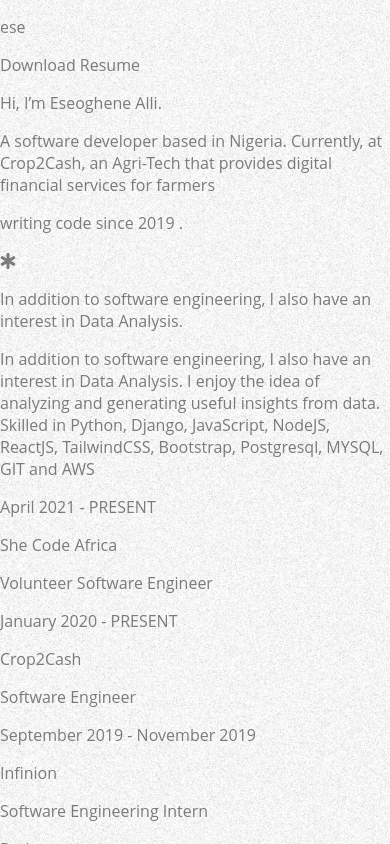
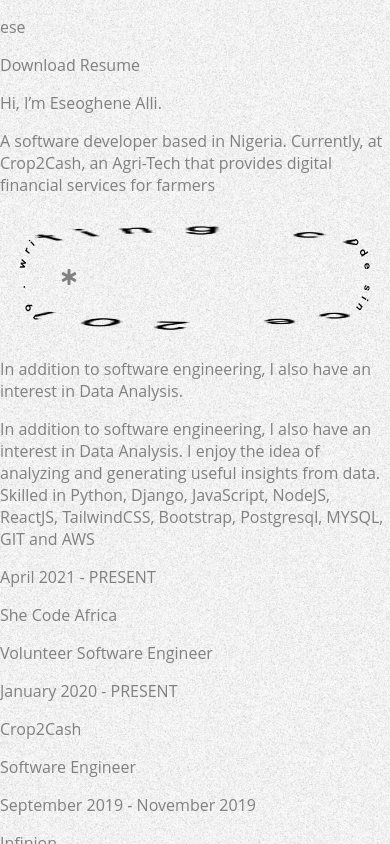
Before and after one commit to EseAlli/ese-dev, a React (Create React App) app: page / in a window 390 px wide. Shown: the top 844 px of the page. Built offline with nearby package versions, Linux system fonts and the light colour scheme.

Commit message:
quick fixes

```diff
--- a/src/Components/Footer/index.jsx
+++ b/src/Components/Footer/index.jsx
@@ -30,18 +30,28 @@ const index = () => {
             </div>
           </div>
         </div>
-        <div className="socials text-white mt-5">
+        <div className="socials text-white mt-7 flex justify-between">
           <div className="md:px-32 self-start">
-            <ul className="grid gap-2 md:gap-4 grid-cols-2 md:grid-cols-4 grid-rows-1 md:p-4 place-items-start md:place-items-center">
-              <li className="md:text-xl text-xs font-semibold">LinkedIn</li>
-              <li className="md:text-xl text-xs font-semibold">Twitter</li>
+            <ul className="grid gap-12 md:gap-4 grid-cols-3 md:grid-cols-4 grid-rows-1 md:p-4 place-items-start md:place-items-center">
+              <li className="md:text-xl text-xs font-semibold">
+                <a href="https://www.linkedin.com/in/ese-alli/" target="_blank">
+                  LinkedIn
+                </a>
+              </li>
+              <li className="md:text-xl text-xs font-semibold"><a href="#">Twitter</a></li>
+              <li className="md:text-xl text-xs font-semibold">Blog</li>
               <li className="md:text-xl text-xs font-semibold">Instagram</li>
-              <li className="md:text-xl text-xs font-semibold">GitHub</li>
+              <li className="md:text-xl text-xs font-semibold"><a href='https://github.com/EseAlli' target='_blank'>Github</a></li>
             </ul>
           </div>
           <div className="md:hidden">
-            <div className="text-white border rounded-full border-white">
-              <p className="p-2 md:text-xl">Top</p>
+            <div className="text-white my-auto border rounded-full border-white text-center m-4">
+              <div className="px-6 py-3" role="button" onClick={scrollToTop}>
+                <p className="text-xl">
+                  <i className="text-white fa fa-regular fa-arrow-up"></i>
+                </p>
+                <p className="text-sm">Top</p>
+              </div>
             </div>
           </div>
         </div>
--- a/src/Components/Hero/index.jsx
+++ b/src/Components/Hero/index.jsx
@@ -2,8 +2,8 @@ import React from "react";
 
 const index = () => {
   return (
-    <div className="conatiner mx-auto px-4 my-5 md:px-8 md:my-9">
-      <div className="text-3xl md:text-5xl lg:text-[4.7rem] uppercase lg:leading-tight md:leading-tight font-black">
+    <div className="conatiner mx-auto px-4 my-5 md:px-8 md:my-9 relative z-10">
+      <div className="text-3xl md:text-5xl lg:text-[4.7rem] uppercase lg:leading-tight md:leading-tight font-black relative">
         <p>
           {" "}
           Hi, I’m <span className="text-black"> Eseoghene Alli</span>.
@@ -15,10 +15,11 @@ const index = () => {
             , an Agri-Tech that provides digital financial services for farmers{" "}
           </span>
         </p>
-        <div className="text-sm text-black text-right">
+        <div className="text-sm text-black text-right absolute right-0 top-2/3">
           {" "}
-          <p className="">writing code since 2019 .</p>{" "}
-          <i className="text-black fa fa-light fa-star-of-life"></i>
+          <div className="tag">
+            <i className="text-black fa fa-light fa-star-of-life"></i>
+          </div>
         </div>
       </div>
     </div>
--- a/src/Components/Jobs/index.jsx
+++ b/src/Components/Jobs/index.jsx
@@ -25,7 +25,7 @@ const index = () => {
           return (
             <div
               key={index}
-              className="flex justify-between border border-t-black text-black last-of-type:border-b-black border-r-0 border-l-0 md:border-0"
+              className="flex justify-between border border-t-black text-black border-r-0 border-l-0 md:border-0"
             >
               <p className="py-5 md:text-right basis-2/5 uppercase font-bold text-lg">
                 {experience.duration}
--- a/src/Components/Nav/index.jsx
+++ b/src/Components/Nav/index.jsx
@@ -1,18 +1,20 @@
-import React from 'react'
+import React from "react";
 
 const index = () => {
   return (
     <div className="h-[80px] md:h-[120px] text-black mt-2 md:mt-5">
-      <div className="bg-transparent fixed w-full">
+      <div className="bg-transparent fixed w-full z-50">
         <div className="flex justify-between p-3 md:py-5 md:px-8">
           <p className="text-xl md:text-[29px] font-bold">ese</p>
           <div className="group border-[0.5px] rounded-full border-black text-lg font-bold bg-transparent mix-blend-exclusion">
-            <div className="text-lg py-2 px-4 rounded-full font-bold hover:bg-black group-hover:text-[#E5E5E5] w-full">Download Resume</div>
+            <div className="text-lg py-2 px-4 rounded-full font-bold hover:bg-black group-hover:text-[#E5E5E5] w-full">
+              Download Resume
+            </div>
           </div>
         </div>
+      </div>
     </div>
-    </div>
-  )
-}
+  );
+};
 
-export default index
+export default index;
--- a/src/Components/Projects/index.jsx
+++ b/src/Components/Projects/index.jsx
@@ -12,7 +12,7 @@ const index = () => {
               key={index}
               className="w-full md:w-[1000px] flex-none ml-2 m-5"
             >
-              <div className="project-1 h-[300px] md:h-[600px] transition hover:delay-100 hover:filter-none group relative bg-no-repeat bg-center bg-cover hover:bg-auto">
+              <div className="project-1 h-[300px] md:h-[600px] transition hover:delay-100 hover:filter-none group relative bg-no-repeat bg-center bg-cover hover:bg-auto z-10">
                 <div className="invisible group-hover:visible transition-all duration-500 top-0 absolute group-hover:top-1/3 left-1/3 group-hover:left-[40%]">
                   <div className="m-auto bg-black/60 border border-transparent rounded-full backdrop-grayscale h-[100px] w-[100px] group-hover:h-[200px] group-hover:w-[200px] flex justify-center items-center">
                     <p className="font-semibold group-hover:text-xl text-[#E5E5E5]">
--- a/src/index.css
+++ b/src/index.css
@@ -6,11 +6,11 @@ body {
   font-family: 'Open Sans', sans-serif;
   -webkit-font-smoothing: antialiased;
   -moz-osx-font-smoothing: grayscale;
-  /* background-color: #F7F5F5; */
+  background-color: rgba(247, 245, 245, 0.38);
   color: #808080;
   background-image: url('./assets/Noise.png');
-  mix-blend-mode: color-burn;
-  /* opacity: 0.38; */
+  /* mix-blend-mode: color-burn; */
+  z-index: 0;
 }
 
 code {
--- a/src/styles/index.scss
+++ b/src/styles/index.scss
@@ -3,3 +3,12 @@
     -webkit-filter: grayscale(100%); /* Safari 6.0 - 9.0 */
     filter: grayscale(100%)
 }
+
+.tag{
+    border: 35px solid transparent;
+    padding: 19px 26px;
+    border-image-source: url(../assets/tga.png);
+    z-index: 1;
+    border-image-repeat: stretch;
+    border-image-slice: 28%;
+}
```
Also changed, not shown: src/assets/tga.png (added).
